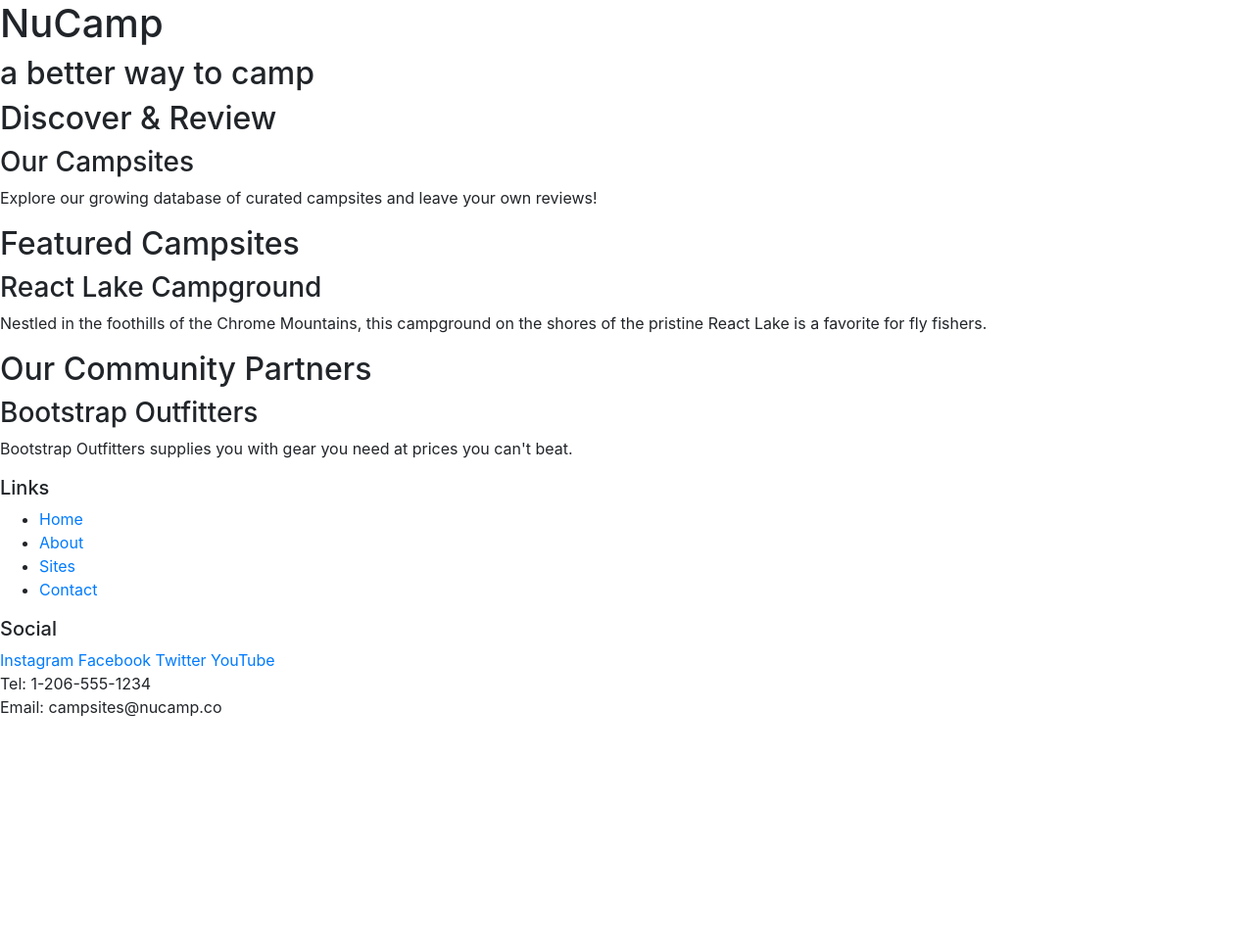
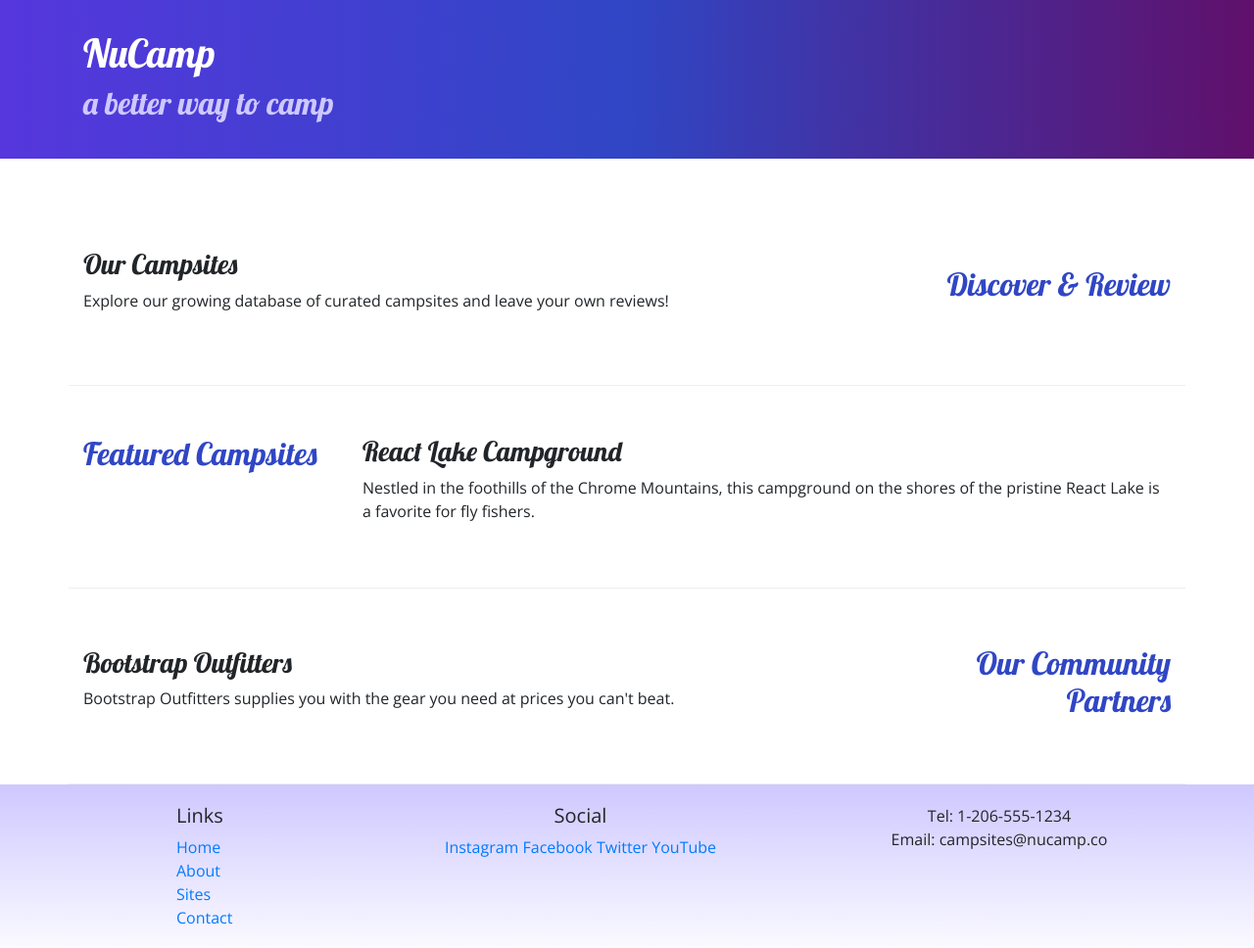
Before and after one commit to Brockcc/Nu-campsite, a website: page index.html in a window 1280 px wide. Shown: the whole page at 98% size. Before the commit the page ends 800 px from the top, so only its background shows below. Drawn offline with nearby package versions, Linux system fonts and the light colour scheme.

Commit message:
First Commit

```diff
--- /dev/null
+++ b/CSS/styles.css
@@ -0,0 +1,32 @@
+body {
+    font-family: "Open sans", sans-serif;
+}
+
+h1, h2, h3 {
+    font-family: "Lobster", cursive;
+}
+
+h2 {
+    color: #3046c5;
+}
+
+header h2 {
+    color: #cec8ff;
+}
+
+footer {
+    background-image: linear-gradient(#cec8ff, white);
+    padding: 20px 0;
+}
+
+.jumbotron {
+    padding: 30px;
+    background-image: linear-gradient(to right, #5637dd, #3046c5, #60106b);
+    color: white;
+}
+
+.row-content {
+    padding: 50px 0; /* 50 px on top and bottom 0px on left and right*/
+    border-bottom: 1px ridge;
+    min-height: 200px;
+}
--- a/index.html
+++ b/index.html
@@ -8,57 +8,80 @@
 
         <!-- Bootstrap CSS -->
         <link rel="stylesheet" href="node_modules/bootstrap/dist/css/bootstrap.min.css" />
+        <!-- Additional CSS must be placed after Bootstrap CSS -->
+        <link rel="stylesheet" href="https://fonts.googleapis.com/css?family=Lobster|Open+Sans" />
+        <link rel="stylesheet" href="css/styles.css" />
 
         <title>NuCamp: A Better Way To Camp</title>
     </head>
 
 <body>
 
-    <header>
-        <div>
+    <header class="jumbotron jumbotron-fluid"> <!--jumbotron class used to call extra attention to a section of the page that shows key messages-->
+        <div class="container">
+            <div class="row">
+                <div class="col">
                     <h1>NuCamp</h1>
                     <h2>a better way to camp</h2>
                 </div>
+            </div>
+        </div>
     </header>
-
-    <div>
-        <h2>Discover & Review</h2>
+    <div class="container">
+        <div class="row row-content align-items-center"> <!--align items used on rows and will center all the columns inside that row vertically. If you want to change the vertical alignment of a single column you can use an align self class. Align items start and align items end are other similar classes. -->
+            <div class="col-sm-4 order-sm-last col-md-3"> <!--order class used to change the order of columns in a row-->
+                <h2 class="text-sm-right">Discover & Review</h2> <!--aligns text to right on sm and up viewports -->
+            </div>
+            <div class="col">
                 <h3>Our Campsites</h3>
-        <p>Explore our growing database of curated campsites and leave your own reviews!</p>
+                <p class="d-none d-sm-block">Explore our growing database of curated campsites and leave your own reviews!</p>
+            </div>
         </div>
 
-    <div>
+        <div class="row row-content">
+            <div class="col-sm-4 col-md-3">
                 <h2>Featured Campsites</h2>
+            </div>
+            <div class="col">
                 <h3>React Lake Campground</h3>
-        <p>Nestled in the foothills of the Chrome Mountains, this campground on the shores of the pristine React Lake is a favorite for fly fishers.</p>
+        		<p class="d-none d-sm-block">Nestled in the foothills of the Chrome Mountains, this campground on the shores of the pristine React Lake is a favorite for fly fishers.</p>
+   			</div>
         </div>
 
-    <div>
-        <h2>Our Community Partners</h2>
+        <div class="row row-content align-items-center">
+            <div class="col-sm-4 order-sm-last col-md-3">
+                <h2 class="text-sm-right">Our Community Partners</h2>
+            </div>
+            <div class="col">
                 <h3>Bootstrap Outfitters</h3>
-        <p>Bootstrap Outfitters supplies you with gear you need at prices you can't beat.</p>
+        		<p class="d-none d-sm-block">Bootstrap Outfitters supplies you with the gear you need at prices you can't beat.</p>
             </div>
-
+        </div>
+    </div>
     <footer>
-        <div>
+        <div class="container">
+            <div class="row">
+                <div class="col-4 col-sm-2 offset-1"> <!--offset class will force column to the right-->
                     <h5>Links</h5>
-            <ul>
+                    <ul class="list-unstyled"> <!--unstyled class removes default listitem styles (the bullet points in this case)-->
                         <li><a href="#">Home</a></li>
-                <li><a href="#">About</a></li>
+                        <li><a href="aboutus.html">About</a></li>
                         <li><a href="#">Sites</a></li>
                         <li><a href="#">Contact</a></li>
                     </ul>
                 </div>
-        <div>
+                <div class="col-6 col-sm-5 text-center"> <!--text center has no break point specified so applied to all view port sizes -->
                     <h5>Social</h5>
                     <a href="http://instagram.com/">Instagram</a>
                     <a href="http://facebook.com/">Facebook</a>
                     <a href="http://twitter.com/">Twitter</a>
                     <a href="http://youtube.com/">YouTube</a>
                 </div>
-        <div>
+                <div class="col-sm-4 text-center">
                     Tel: 1-206-555-1234<br />
                     Email: campsites@nucamp.co
+                </div>
+            </div>
         </div>
     </footer>
     <!-- jQuery must come first, then Popper.js, then the Bootstrap JavaScript plugins.-->
```
Also changed, not shown: aboutus.html (added, +90 -0 lines), 1 other file. Lines whose indentation alone changed are shown as unchanged.
